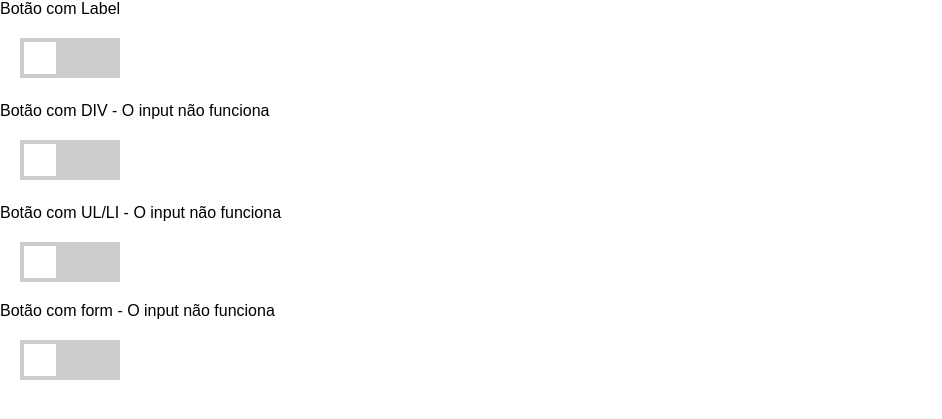
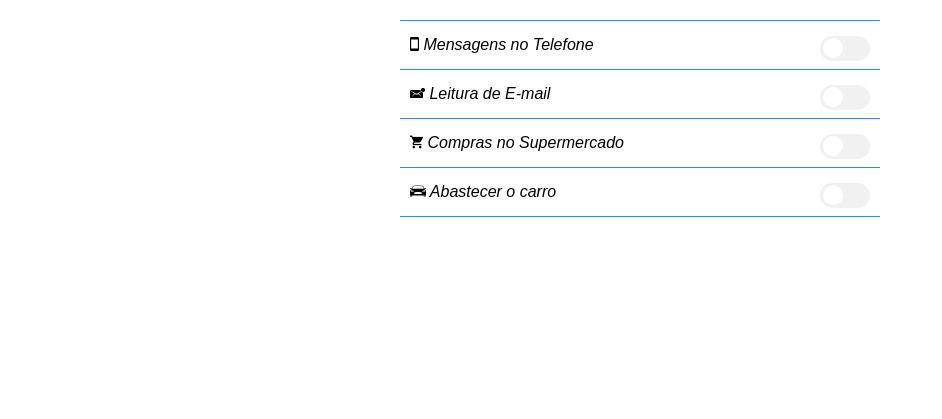
Before and after one commit to avlisesolrac/jira, a PHP site: page / in a window 1280 px wide. Shown: the top 419 px of the page, without its empty margins (0-942 px from the left). Run offline with PHP 8.4, Linux system fonts and the light colour scheme.

Commit message:
success: Desenvolver checkbox animado com span - DEV-22
Aprendi que nativamente no html existe um relacionamento intrínseco entre label e input e por isso a função de checked funciona com o input dentro de label, mas não funciona quando o input está dentro de outros elementos diferentes como DIV, UL/LI e FORM

```diff
--- a/DEV-22/estilo.css
+++ b/DEV-22/estilo.css
@@ -1,3 +1,5 @@
+@import 'http://code.ionicframework.com/ionicons/2.0.1/css/ionicons.min.css';
+
 *{
 margin: 0;
 padding: 0;
@@ -6,138 +8,57 @@ text-decoration: none;
 list-style-type: none;
 }
 
-label{
-display: inline-block;
-margin: 20px;
-position: relative;
+nav{
+border-top: 1px solid dodgerblue;
+width: 480px;
+margin: 20px auto;
 }
 
-label input{
+nav ul li{
+border-bottom: 1px solid dodgerblue;
+padding: 15px 10px;
+}
+
+nav ul li i{
+text-align: left;
+}
+
+nav ul li label{
+float: right;
+position: relative;
+border-radius: 10px;
+}
+
+nav ul li label input{
 display: none;
 }
 
-label span{
+nav ul li label span{
+width: 50px;
+height: 25px;
 display: block;
-width: 100px;
-height: 40px;
-background-color: #ccc;
-transition: .4s;
+background-color: #f1f1f1;
+border-radius: 20px;
 cursor: pointer;
-}
-
-label span:before{
-content:'';
-position: absolute;
-width: 32px;
-height: 32px;
-background-color: #fff;
-left: 4px;
-bottom: 4px;
 transition: .4s;
 }
 
-label input:checked + span{
-background-color: dodgerblue;
+nav ul li label span:before{
+content:'';
+position: absolute;
+background-color: #fff;
+width: 20px;
+height: 20px;
+left: 3px;
+bottom: 3px;
+border-radius: 50%;
+transition: .4s;
 }
 
-label input:checked + span:before{
-left: 64px;
+nav ul li label input:checked + span{
+background-color: #34c85a;
 }
 
-/*==========BOTÃO COM DIV==========*/
-
-div{
-display: inline-block;
-margin: 20px;
-position: relative;
+nav ul li label input:checked + span:before{
+left: 28px;
 }
-
-div input{
-display: none;
-}
-
-div span{
-display: block;
-background-color: #ccc;
-width: 100px;
-height: 40px;
-}
-
-div span:before{
-content: '';
-position: absolute;
-background-color: #fff;
-width: 32px;
-height: 32px;
-left: 4px;
-bottom: 4px;
-}
-
-div input:checked + span{
-background-color: dodgerblue;
-}
-
-/*==========BOTÃO COM UL/LI==========*/
-
-ul li{
-margin: 20px;
-position: relative;
-}
-
-ul li input{
-display: none;
-}
-
-ul li span{
-width: 100px;
-height: 40px;
-display: block;
-background-color: #ccc;
-}
-
-ul li span:before{
-content:'';
-width: 32px;
-height: 32px;
-background-color: #fff;
-position: absolute;
-left: 4px;
-bottom: 4px;
-}
-
-ul li input:checked + span{
-background-color: dodgerblue;
-}
-
-/*==========BOTÃO COM FORM==========*/
-
-
-form{
-margin: 20px;
-position: relative;
-}
-
-form input{
-display: none;
-}
-
-form span{
-width: 100px;
-height: 40px;
-background-color: #ccc;
-display: block;
-}
-
-form span:before{
-content:'';
-position: absolute;
-width: 32px;
-height: 32px;
-background-color: #fff;
-left: 4px;
-bottom: 4px;
-}
-
-form input:checked + span{
-background-color: dodgerblue;
-}
--- a/DEV-22/index.html
+++ b/DEV-22/index.html
@@ -1,38 +1,20 @@
 <!DOCTYPE html>
 <html>
 <head>
-<title>Botão Checkbox Alternando</title>
 <meta charset="utf-8">
 <link rel="stylesheet" type="text/css" href="estilo.css">
+<title>Botão Checkbox com Span Animado</title>
 </head>
 <body>
 
-<p>Botão com Label</p>
-<label>
-<input type="checkbox">
-<span></span>
-</label>
-
-<p>Botão com DIV - O input não funciona</p>
-<div for="teste">
-<input id="teste" type="checkbox">
-<span></span>
-</div>
-
-
-<p>Botão com UL/LI - O input não funciona</p>
-<ul>
-<li>
-<input type="checkbox">
-<span></span>
-</li>
-</ul>
-
-<p>Botão com form - O input não funciona</p>
-<form>
-<input type="checkbox">
-<span></span>
-</form>
+<nav>
+	<ul>
+		<li><i class="ion-android-phone-portrait"> Mensagens no Telefone</i><label><input type="checkbox"><span></span></label></li>
+		<li><i class="ion-email-unread"> Leitura de E-mail<label><input type="checkbox"><span></span></label></i></li>
+		<li><i class="ion-android-cart"> Compras no Supermercado</i><label><input type="checkbox"><span></span></label></li>
+		<li><i class="ion-model-s"> Abastecer o carro</i><label><input type="checkbox"><span></span></label></li>
+	</ul>
+</nav>
 
 </body>
 </html>
```
Also changed, not shown: DEV-22/attempt3.gif (deleted), DEV-22/success.gif (added).
